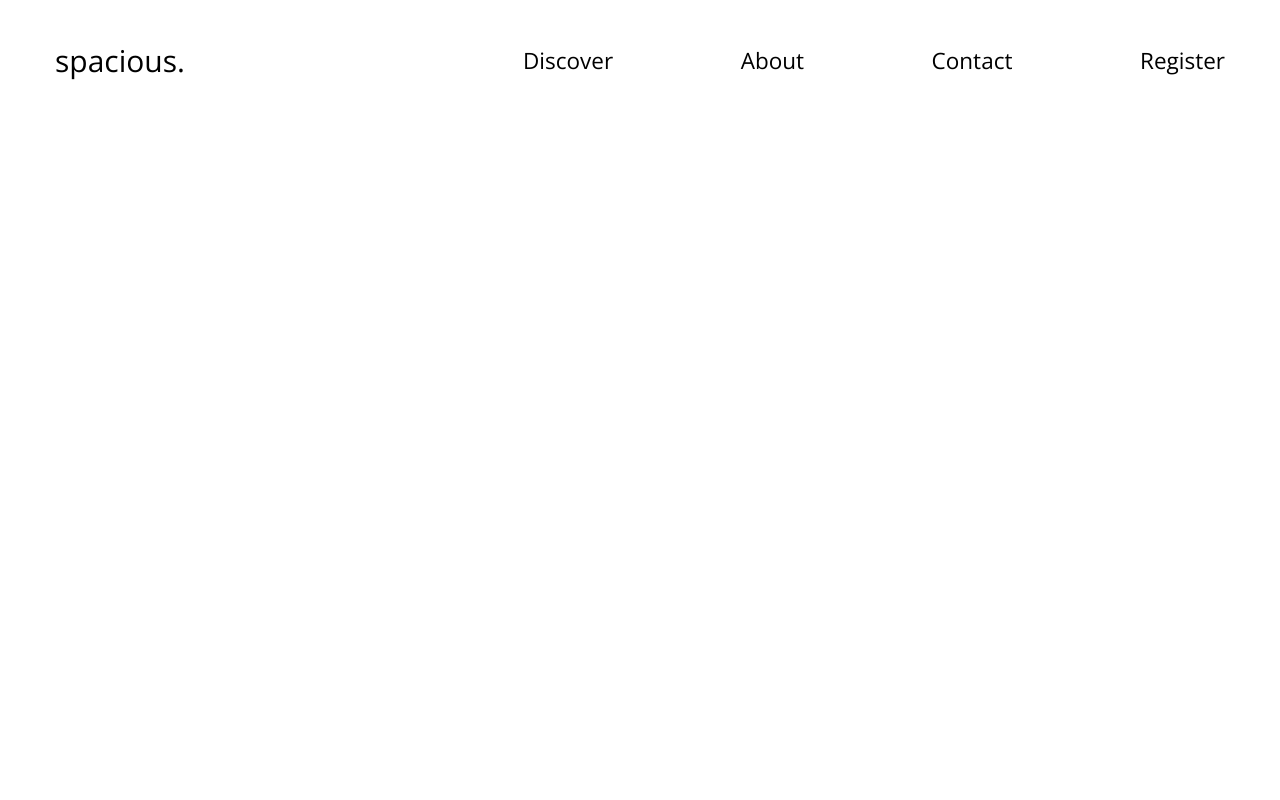
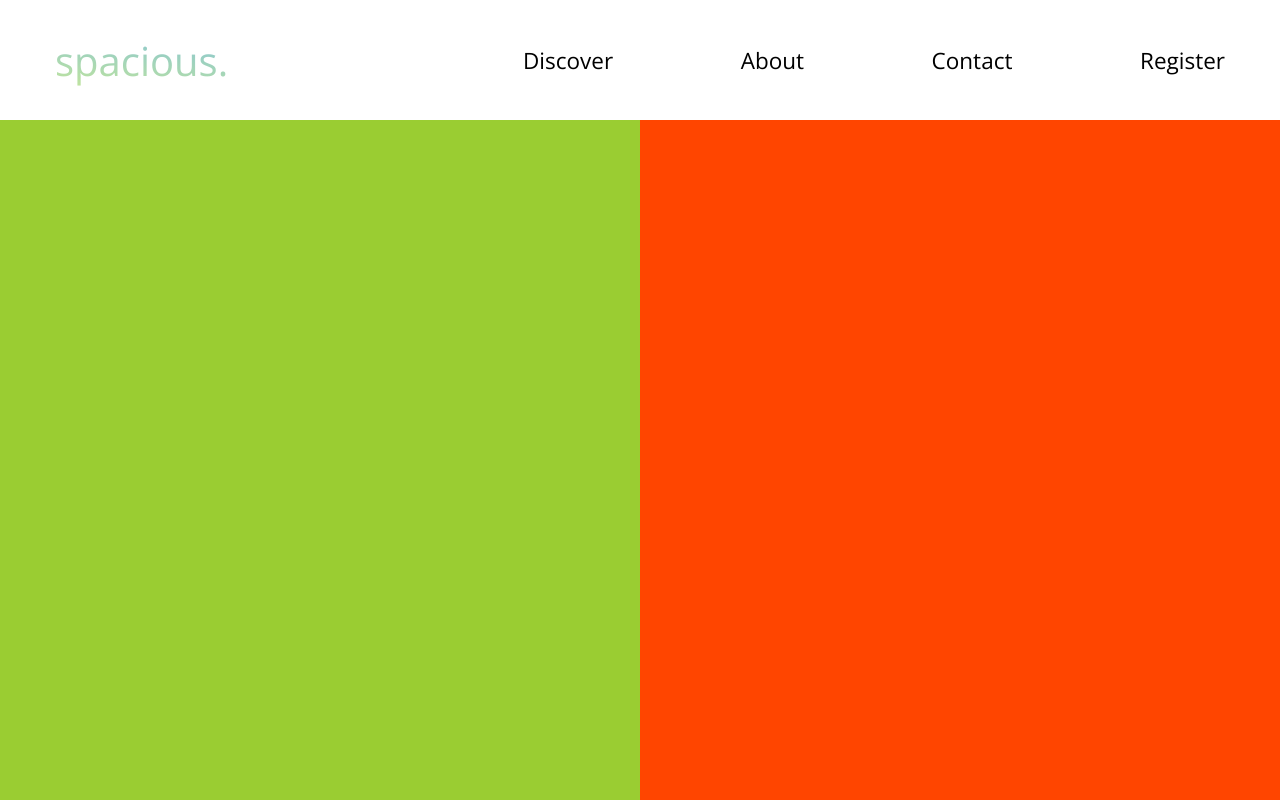
Before and after one commit to Bilal-Ehsan/Spacious, a plain HTML site: page index.html in a window 1280 px wide. Drawn offline with nearby package versions, Linux system fonts and the light colour scheme.

Commit message:
Added mark-up for main hero content

```diff
--- a/css/_components.scss
+++ b/css/_components.scss
@@ -1,6 +1,11 @@
 .header__title {
+  font-size: 4rem;
   flex: 0 0 40%;
   font-weight: 400;
+  background: linear-gradient(to top right, #c2e59c, #64b3f4);
+  -webkit-background-clip: text;
+  background-clip: text;
+  -webkit-text-fill-color: transparent;
 }
 
 .nav {
@@ -22,3 +27,15 @@
     }
   }
 }
+
+.hero-main {
+  &__content {
+    flex: 0 0 50%;
+    background-color: yellowgreen; // Temp
+  }
+
+  &__img {
+    flex: 0 0 50%;
+    background-color: orangered; // Temp
+  }
+}
--- a/css/_layout.scss
+++ b/css/_layout.scss
@@ -6,3 +6,8 @@
   height: 15vh;
   padding: 2.5rem 5.5rem;
 }
+
+.hero-main {
+  height: 85vh;
+  display: flex;
+}
--- a/index.html
+++ b/index.html
@@ -15,9 +15,9 @@
 
   <body>
     <header class="header">
-      <div class="header__title">
+      <h1 class="header__title">
         spacious.
-      </div>
+      </h1>
 
       <nav class="nav">
         <ul class="nav__list">
@@ -28,5 +28,15 @@
         </ul>
       </nav>
     </header>
+
+    <div class="hero-main">
+      <section class="hero-main__content">
+
+      </section>
+
+      <section class="hero-main__img">
+
+      </section>
+    </div>
   </body>
 </html>
```
Also changed, not shown: css/main.css, 1 other file.
